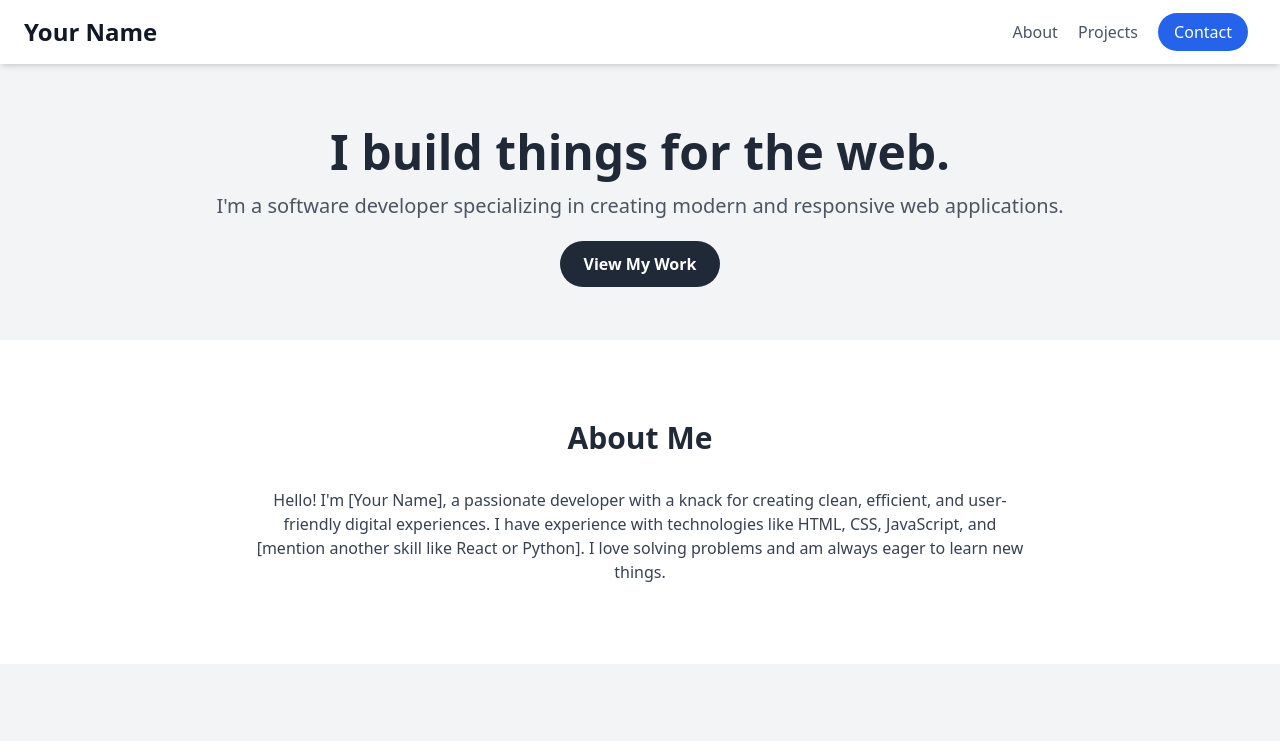
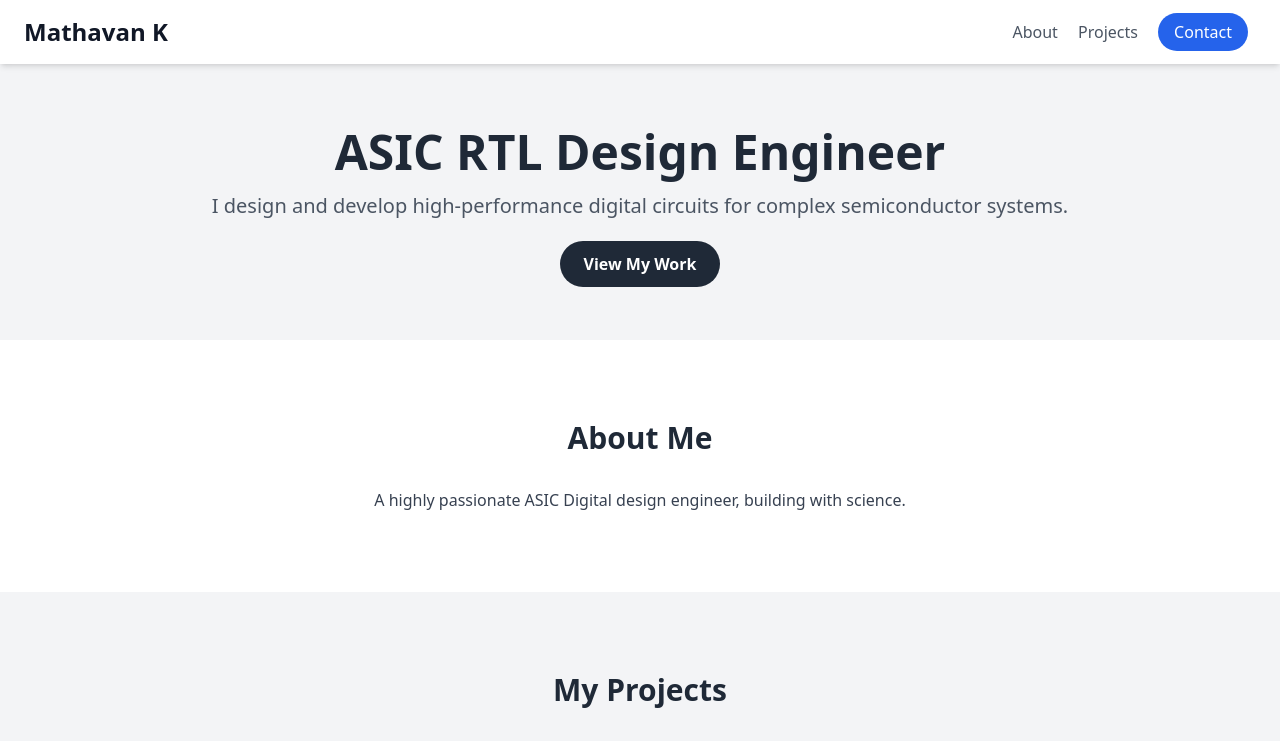
Before and after one commit to mathavan-k-engr/personal-website, a plain HTML site: page index.html in a window 1280 px wide. Shown: the top 741 px of the page. Drawn offline with nearby package versions, Linux system fonts and the light colour scheme.

Commit message:
Updating the about me

```diff
--- a/index.html
+++ b/index.html
@@ -4,7 +4,7 @@
 <head>
     <meta charset="UTF-8">
     <meta name="viewport" content="width=device-width, initial-scale=1.0">
-    <title>Your Name - Professional Portfolio</title>
+    <title>Mathavan K - ASIC RTL Design engineer's digital profile</title>
     <link rel="stylesheet" href="styles.css">
     <link rel="preconnect" href="https://fonts.googleapis.com">
     <link rel="preconnect" href="https://fonts.gstatic.com" crossorigin>
@@ -15,7 +15,7 @@
     <!-- Header Section -->
     <header class="bg-white shadow-md">
         <nav class="container mx-auto px-6 py-4 flex justify-between items-center">
-            <div class="text-2xl font-bold text-gray-900">Your Name</div>
+            <div class="text-2xl font-bold text-gray-900">Mathavan K</div>
             <div>
                 <a href="#about" class="mx-2 text-gray-600 hover:text-blue-600">About</a>
                 <a href="#projects" class="mx-2 text-gray-600 hover:text-blue-600">Projects</a>
@@ -26,8 +26,8 @@
 
     <!-- Hero Section -->
     <main class="container mx-auto px-6 py-16 text-center">
-        <h1 class="text-5xl font-bold mb-4">I build things for the web.</h1>
-        <p class="text-xl text-gray-600 mb-8">I'm a software developer specializing in creating modern and responsive web applications.</p>
+        <h1 class="text-5xl font-bold mb-4">ASIC RTL Design Engineer</h1>
+        <p class="text-xl text-gray-600 mb-8">I design and develop high-performance digital circuits for complex semiconductor systems.</p>
         <a href="#projects" class="bg-gray-800 text-white px-6 py-3 rounded-full font-semibold hover:bg-gray-900">View My Work</a>
     </main>
 
@@ -36,7 +36,7 @@
         <div class="container mx-auto px-6">
             <h2 class="text-3xl font-bold text-center mb-8">About Me</h2>
             <p class="max-w-3xl mx-auto text-center text-gray-700">
-                Hello! I'm [Your Name], a passionate developer with a knack for creating clean, efficient, and user-friendly digital experiences. I have experience with technologies like HTML, CSS, JavaScript, and [mention another skill like React or Python]. I love solving problems and am always eager to learn new things.
+                A highly passionate ASIC Digital design engineer, building with science.
             </p>
         </div>
     </section>
@@ -81,7 +81,7 @@
     <section id="contact" class="bg-gray-800 text-white py-20">
         <div class="container mx-auto px-6 text-center">
             <h2 class="text-3xl font-bold mb-4">Get In Touch</h2>
-            <p class="text-gray-400 mb-8">I'm currently available for freelance work and open to discussing new projects.</p>
+            <p class="text-gray-400 mb-8">I'm currently available for new opportunities and open to discussing new projects.</p>
             <a href="mailto:your.email@example.com" class="bg-blue-600 text-white px-8 py-4 rounded-full font-bold hover:bg-blue-700">Say Hello</a>
         </div>
     </section>
@@ -89,7 +89,7 @@
     <!-- Footer -->
     <footer class="bg-white py-6">
         <div class="container mx-auto px-6 text-center text-gray-600">
-            <p>&copy; 2025 Your Name. All Rights Reserved.</p>
+            <p>&copy; 2025 Mathavan K. All Rights Reserved.</p>
         </div>
     </footer>
 
```
